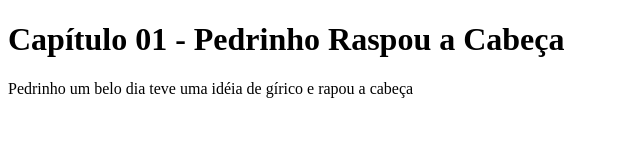
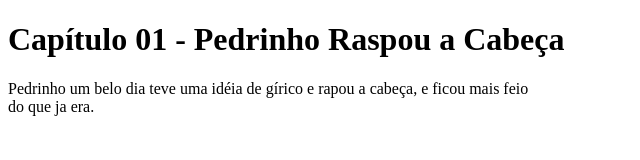
Before and after one commit to ZeMane2353dev/livro-colaborativo-Cristian, a plain HTML site: page index.html in a window 1280 px wide. Shown: the whole page, without its empty margins (0-640 px from the left). Drawn offline with Linux system fonts and the light colour scheme.

Commit message:
Claudielia-B

```diff
--- a/index.html
+++ b/index.html
@@ -5,6 +5,7 @@
   </head>
   <body>
     <h1>Capítulo 01 - Pedrinho Raspou a Cabeça </h1>
-    <p>Pedrinho um belo dia teve uma idéia de gírico e rapou a cabeça</p>
+    <p>Pedrinho um belo dia teve uma idéia de gírico e rapou a cabeça, e ficou mais feio <br>
+    do que ja era.</p>
   </body>
 </html>
```
